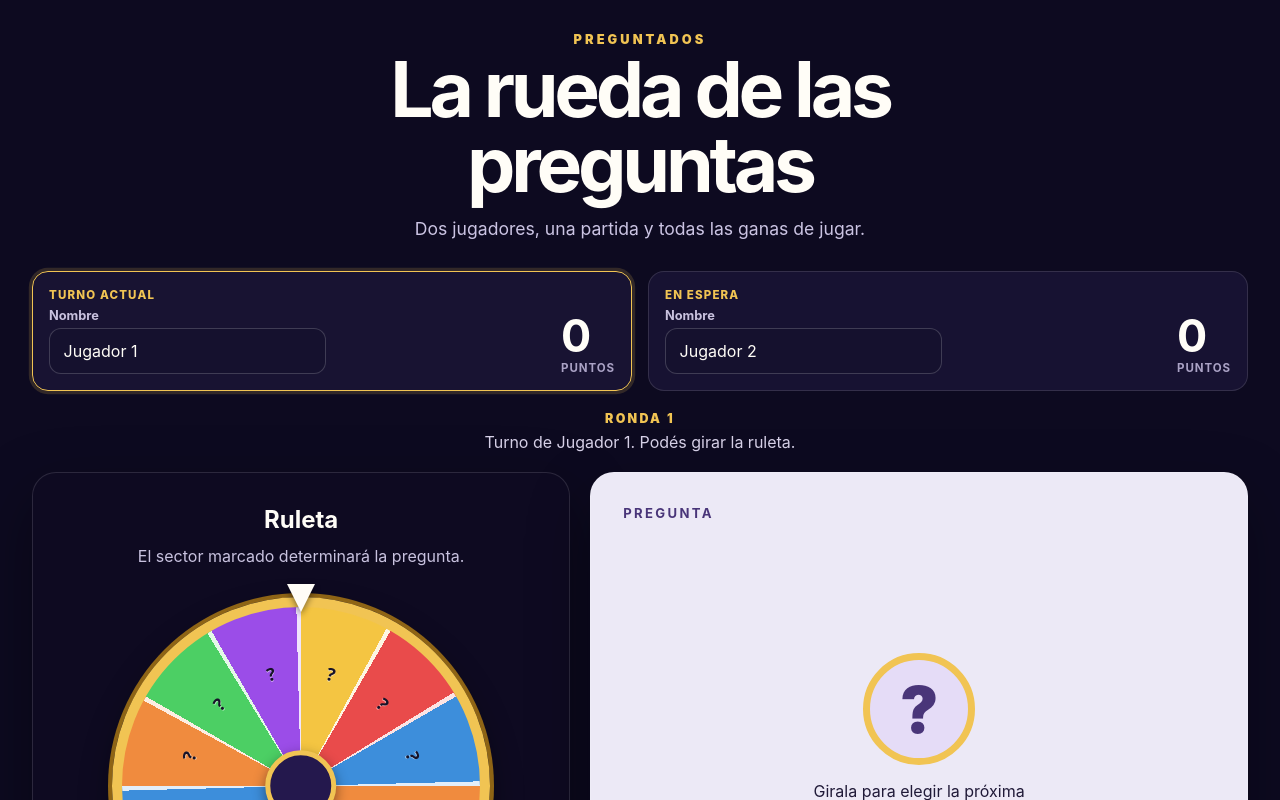
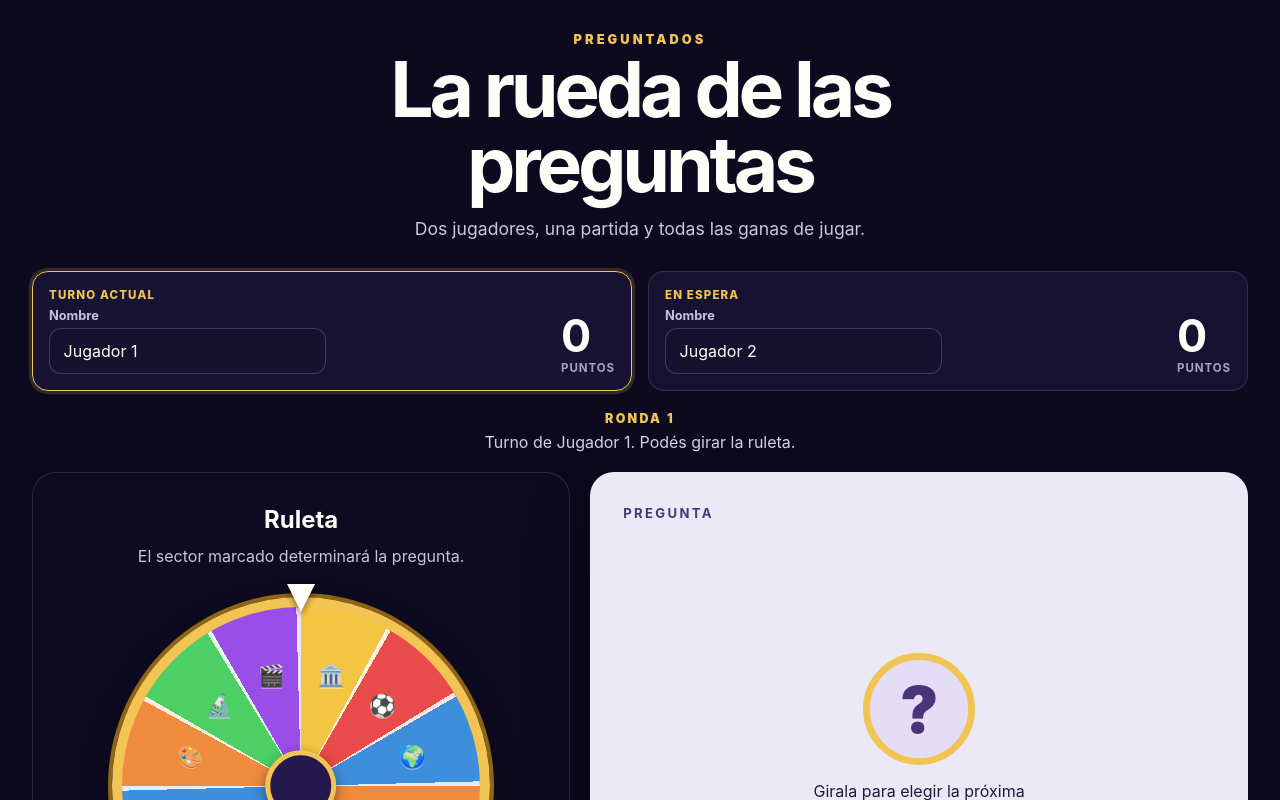
Before and after one commit to YoJui2/practicaJulian, a React (Vite) app in the folder frontend/: page / in a window 1280 px wide. Shown: the top 800 px of the page. Built offline with nearby package versions, Linux system fonts and the light colour scheme.

Commit message:
Use category emojis on wheel

```diff
--- a/frontend/src/App.tsx
+++ b/frontend/src/App.tsx
@@ -32,7 +32,6 @@
   const [activePlayerId, setActivePlayerId] = useState<PlayerId>('playerOne')
   const [phase, setPhase] = useState<GamePhase>('ready')
   const [round, setRound] = useState(1)
-  const [selectedIndex, setSelectedIndex] = useState<number | null>(null)
   const [selectedQuestionId, setSelectedQuestionId] = useState<number | null>(
     null,
   )
@@ -115,7 +114,6 @@
     const rotationDelta = (targetRotation - currentRotation + 360) % 360
 
     spinCompletionHandled.current = false
-    setSelectedIndex(nextIndex)
     setSelectedQuestionId(WHEEL_QUESTION_IDS[nextIndex])
     setRotation(currentRotation + rotationDelta + 6 * 360)
     setQuestion(null)
@@ -172,7 +170,6 @@
       current === 'playerOne' ? 'playerTwo' : 'playerOne',
     )
     setRound((current) => current + 1)
-    setSelectedIndex(null)
     setSelectedQuestionId(null)
     setQuestion(null)
     setFeedback(null)
@@ -230,7 +227,6 @@
       <div className={styles.gameLayout}>
         <Wheel
           questionIds={WHEEL_QUESTION_IDS}
-          selectedIndex={selectedIndex}
           rotation={rotation}
           spinning={phase === 'spinning' || phase === 'loading'}
           loading={phase === 'loading'}
--- a/frontend/src/components/Wheel.module.css
+++ b/frontend/src/components/Wheel.module.css
@@ -92,18 +92,14 @@
   place-items: center;
   border-radius: 50%;
   color: #171329;
-  font: 900 1.1rem system-ui, 'Segoe UI', sans-serif;
+  font: 900 1.35rem system-ui, 'Segoe UI', sans-serif;
   line-height: 1;
   text-shadow: 0 1px rgb(255 255 255 / 55%);
   transform: translate(-50%, -50%) rotate(var(--label-angle))
-    translateY(-7.2rem);
+    translateY(-7.2rem) rotate(calc(var(--label-angle) * -1));
   transition:
     transform 200ms ease,
     scale 200ms ease;
-}
-
-.selectedLabel {
-  scale: 1.3;
 }
 
 @keyframes wheelLoadingSpin {
--- a/frontend/src/components/Wheel.tsx
+++ b/frontend/src/components/Wheel.tsx
@@ -4,7 +4,6 @@
 
 interface WheelProps {
   questionIds: readonly number[]
-  selectedIndex: number | null
   rotation: number
   spinning: boolean
   loading: boolean
@@ -20,6 +19,7 @@
   '#4ccf64',
   '#9b4de8',
 ]
+const CATEGORY_EMOJIS = ['🏛️', '⚽', '🌍', '🎨', '🔬', '🎬']
 
 function segmentColor(index: number): string {
   return CLASSIC_CATEGORY_COLORS[index % CLASSIC_CATEGORY_COLORS.length]
@@ -37,7 +37,6 @@
 
 export function Wheel({
   questionIds,
-  selectedIndex,
   rotation,
   spinning,
   loading,
@@ -104,13 +103,11 @@
 
             return (
               <span
-                className={`${styles.segmentLabel} ${
-                  selectedIndex === index ? styles.selectedLabel : ''
-                }`}
+                className={styles.segmentLabel}
                 key={questionId}
                 style={{ '--label-angle': `${angle}deg` } as CSSProperties}
               >
-                ?
+                {CATEGORY_EMOJIS[index % CATEGORY_EMOJIS.length]}
               </span>
             )
           })}
```
